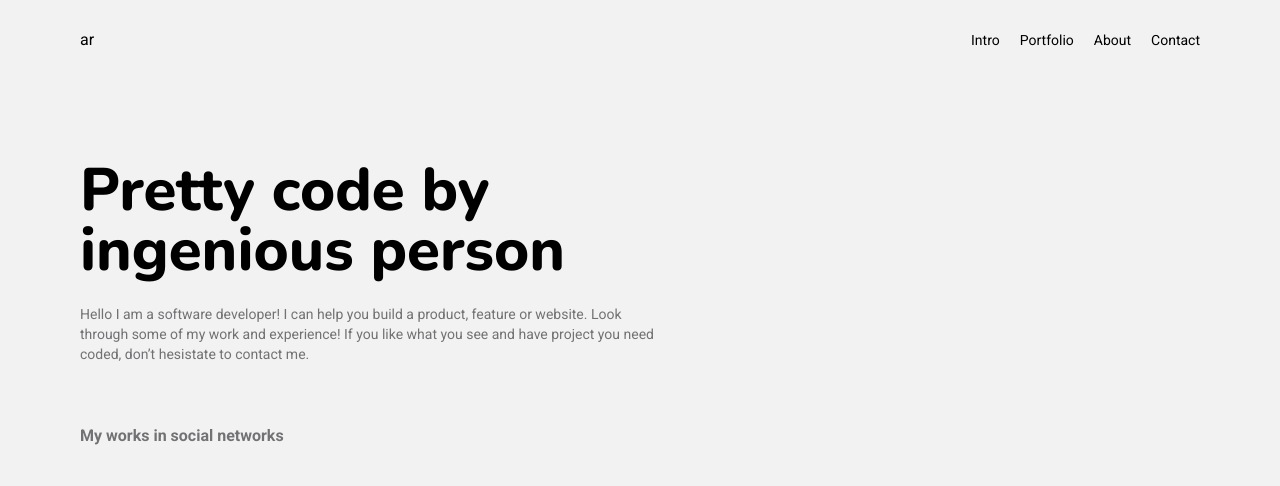
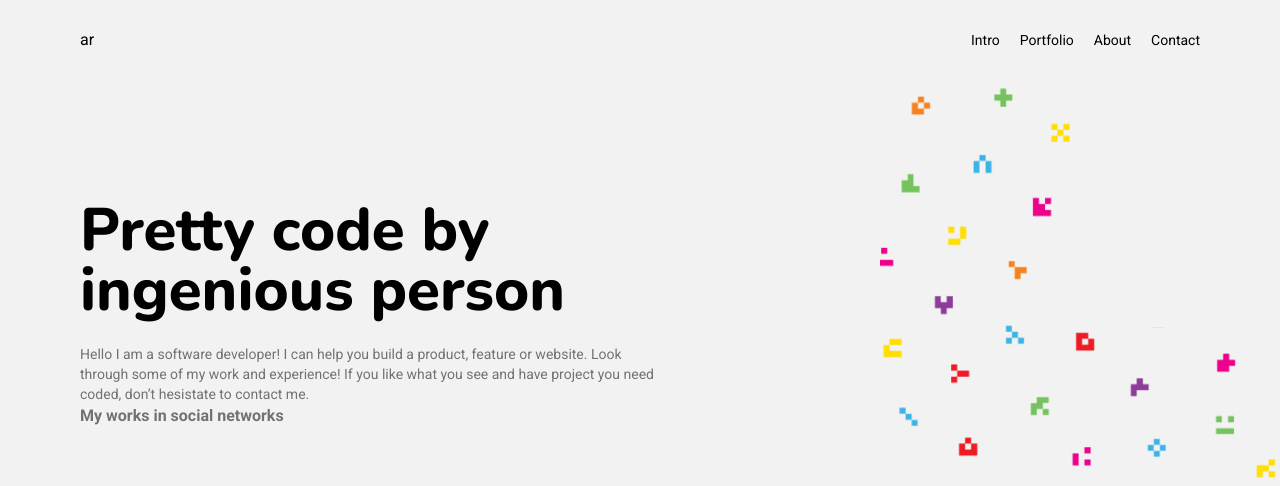
Before and after one commit to Dejan-Teofilovic/Portfolio-react-tailwind, a React (Create React App) app: page / in a window 1280 px wide. Shown: the top 486 px of the page. Built offline with nearby package versions, Linux system fonts and the light colour scheme; some icons are missing.

Commit message:
Update padding margin to header and fix the issue of pattern

```diff
--- a/src/App.js
+++ b/src/App.js
@@ -8,7 +8,7 @@ import { Contact } from './components/Contact';
 class App extends Component {
   render() {
     return (
-      <div className="h-screen" id="app">
+      <div className="" id="app">
         <Nav />
         <Header />
         <Projects />
--- a/src/components/Header/Header.js
+++ b/src/components/Header/Header.js
@@ -1,13 +1,20 @@
 import React, { Component } from 'react';
+import classNames from 'classnames';
+import styles from './Header.module.css';
 import { SocialIconGroupPrimary } from '../Icon';
 
 export class Header extends Component {
   render() {
+    const introClassnames = classNames(
+      'md:h-72',
+      'flex',
+      'flex-col',
+      'justify-between',
+      'md:px-20',
+      'px-4'
+    );
     return (
-      <div
-        className="mt-40 md:h-72 flex flex-col justify-between md:px-20 px-4"
-        id="intro"
-      >
+      <div className={`${styles.intro} ${introClassnames}`} id="intro">
         <div>
           <div>
             <h1 className=" text-3xl md:text-5xl lg:text-6xl mb-6  md:max-w-lg font-display font-extrabold">
@@ -21,7 +28,6 @@ export class Header extends Component {
               hesistate to contact me.
             </p>
           </div>
-          <div></div>
         </div>
         <div className="md:flex md:items-center mt-10 md:mt-0">
           <p className="sm:mr-12 text-grayLight font-semibold">
--- a/src/components/Header/Header.module.css
+++ b/src/components/Header/Header.module.css
@@ -0,0 +1,3 @@
+.intro {
+  padding-top: 200px;
+}
--- a/src/components/Projects.js
+++ b/src/components/Projects.js
@@ -18,7 +18,7 @@ class Projects extends Component {
 
   render() {
     return (
-      <div className="mt-20  md:px-20 px-4" id="portfolio">
+      <div className=" mt-60 md:px-20 px-4" id="portfolio">
         <h2 className="text-3xl font-display font-extrabold">My best works</h2>
         <div className="mt-10">
           <div className="grid md:grid-cols-2 gap-10">
--- a/src/tailwind.css
+++ b/src/tailwind.css
@@ -12,5 +12,8 @@ html {
 }
 
 body {
-  background-color: #f2f2f2;
+  background: url('./images/background-pattern.png'), #f2f2f2;
+  background-position: right 0;
+  background-size: 400px;
+  background-repeat: no-repeat;
 }
```
Also changed, not shown: src/main.css.
